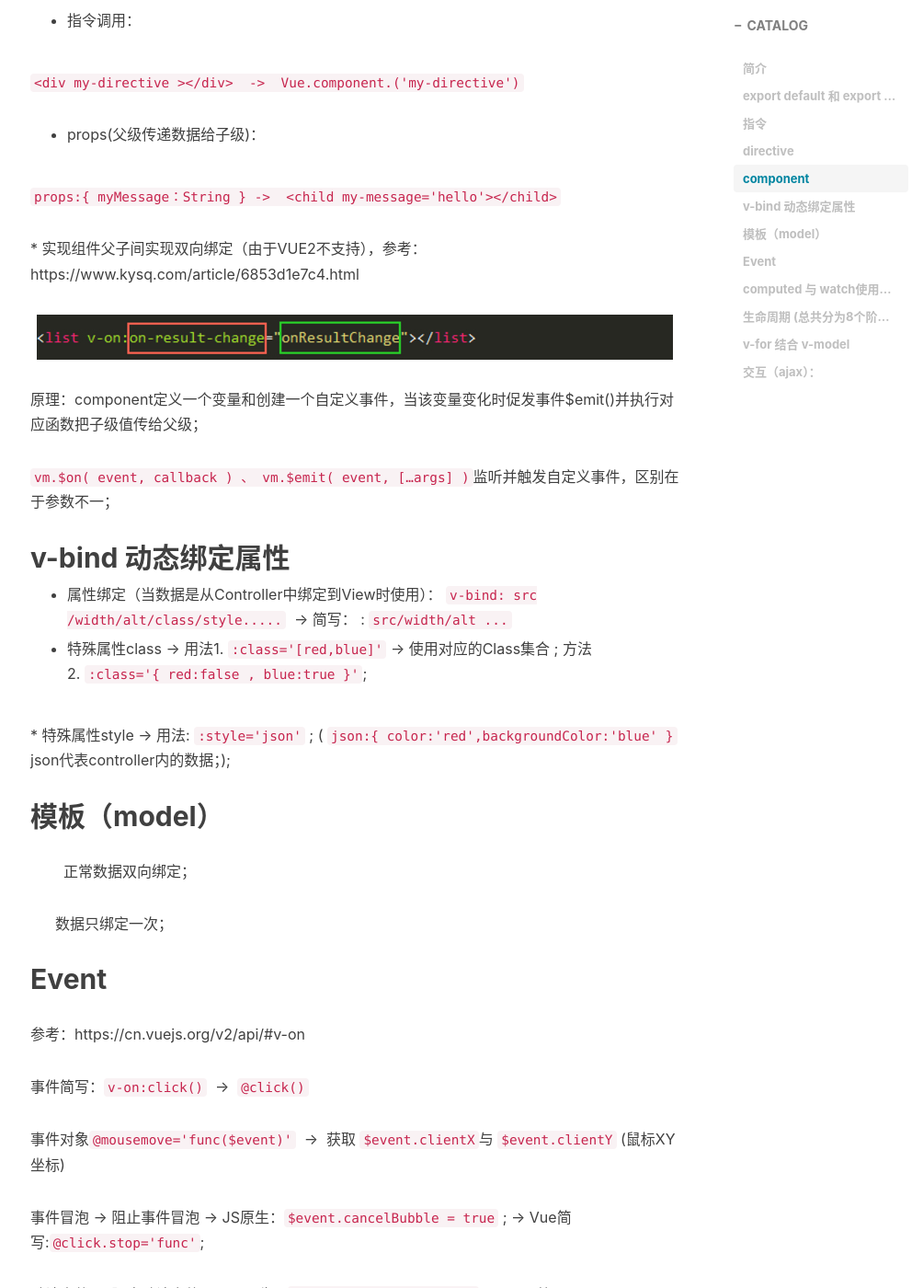
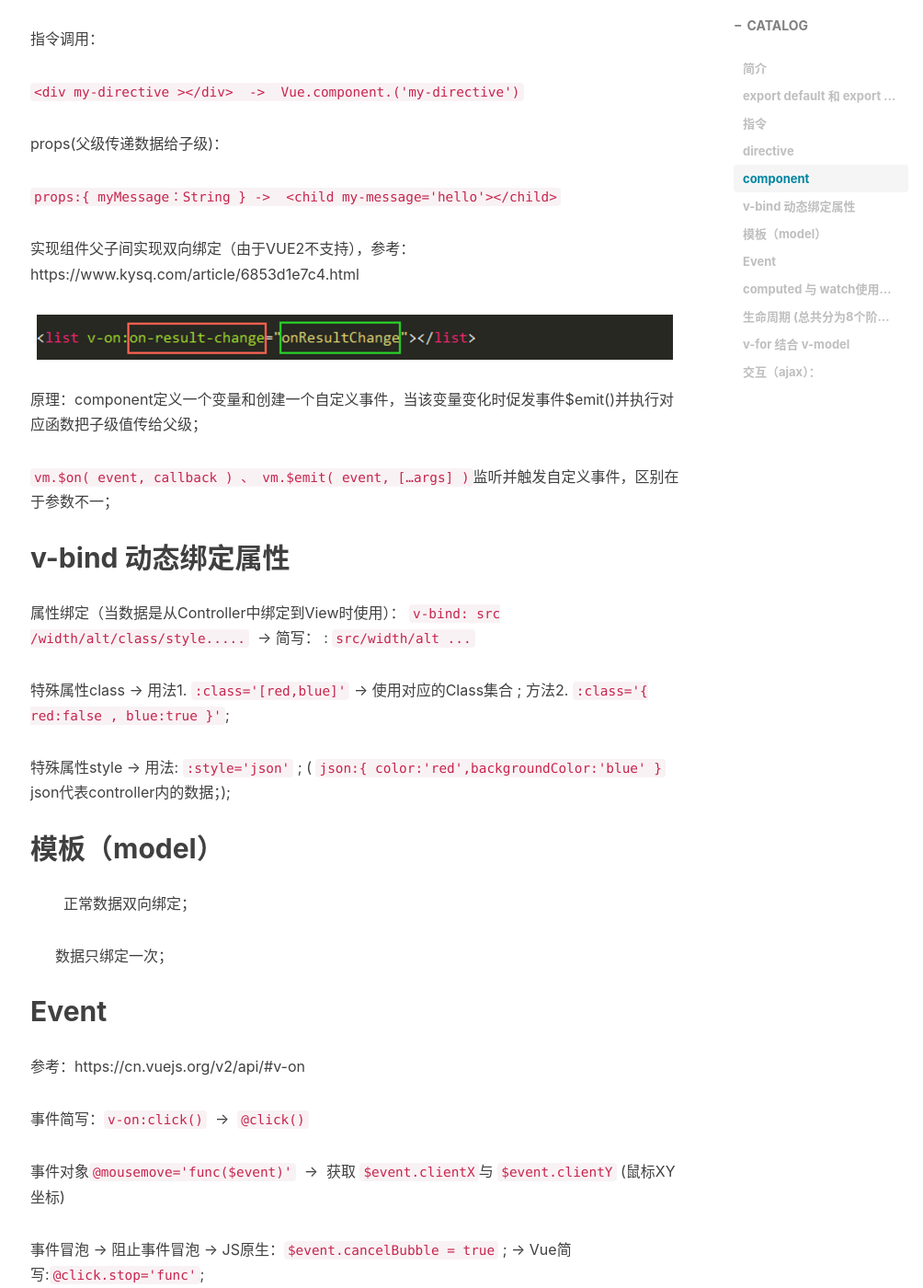
Before and after one commit to devin-huang/devin-huang.github.io, a Jekyll site: the page built from _posts/2017-08-01-Vue开发.md, in a window 1280 px wide and 1400 px high, scrolled down 1531 px. Shown: the whole window at 92% size, without its empty margins (232-1236 px from the left). Built offline with Jekyll 4.4.1, drawn with Linux system fonts in a browser that asks for light colours; nearby versions of some CDN libraries; comment, search, counter and statistics services are not loaded.

Commit message:
Update 2017-08-01-Vue开发.md

```diff
--- a/_posts/2017-08-01-Vue开发.md
+++ b/_posts/2017-08-01-Vue开发.md
@@ -44,15 +44,15 @@ tags:
 
 ## component
 
-* 指令调用：
+指令调用：
 
 `<div my-directive ></div>   ->  Vue.component.('my-directive')`
 
-* props(父级传递数据给子级)：
+props(父级传递数据给子级)：
 
 `props:{ myMessage：String } ->  <child my-message='hello'></child>`
 
-* 实现组件父子间实现双向绑定（由于VUE2不支持），参考：https://www.kysq.com/article/6853d1e7c4.html
+实现组件父子间实现双向绑定（由于VUE2不支持），参考：https://www.kysq.com/article/6853d1e7c4.html
 
 ![](/img/pubilc/vue-code.jpg)
 
@@ -62,11 +62,11 @@ tags:
 
 ## v-bind 动态绑定属性
 
-* 属性绑定（当数据是从Controller中绑定到View时使用）： `v-bind: src /width/alt/class/style.....`  -> 简写： : `src/width/alt ...`
+属性绑定（当数据是从Controller中绑定到View时使用）： `v-bind: src /width/alt/class/style.....`  -> 简写： : `src/width/alt ...`
 
-* 特殊属性class -> 用法1. `:class='[red,blue]'` -> 使用对应的Class集合 ; 方法2. `:class='{ red:false , blue:true }'`;
+特殊属性class -> 用法1. `:class='[red,blue]'` -> 使用对应的Class集合 ; 方法2. `:class='{ red:false , blue:true }'`;
 
-* 特殊属性style -> 用法: `:style='json'` ; ( `json:{ color:'red',backgroundColor:'blue' }` json代表controller内的数据；);
+特殊属性style -> 用法: `:style='json'` ; ( `json:{ color:'red',backgroundColor:'blue' }` json代表controller内的数据；);
 
 ## 模板（model）
 
```
